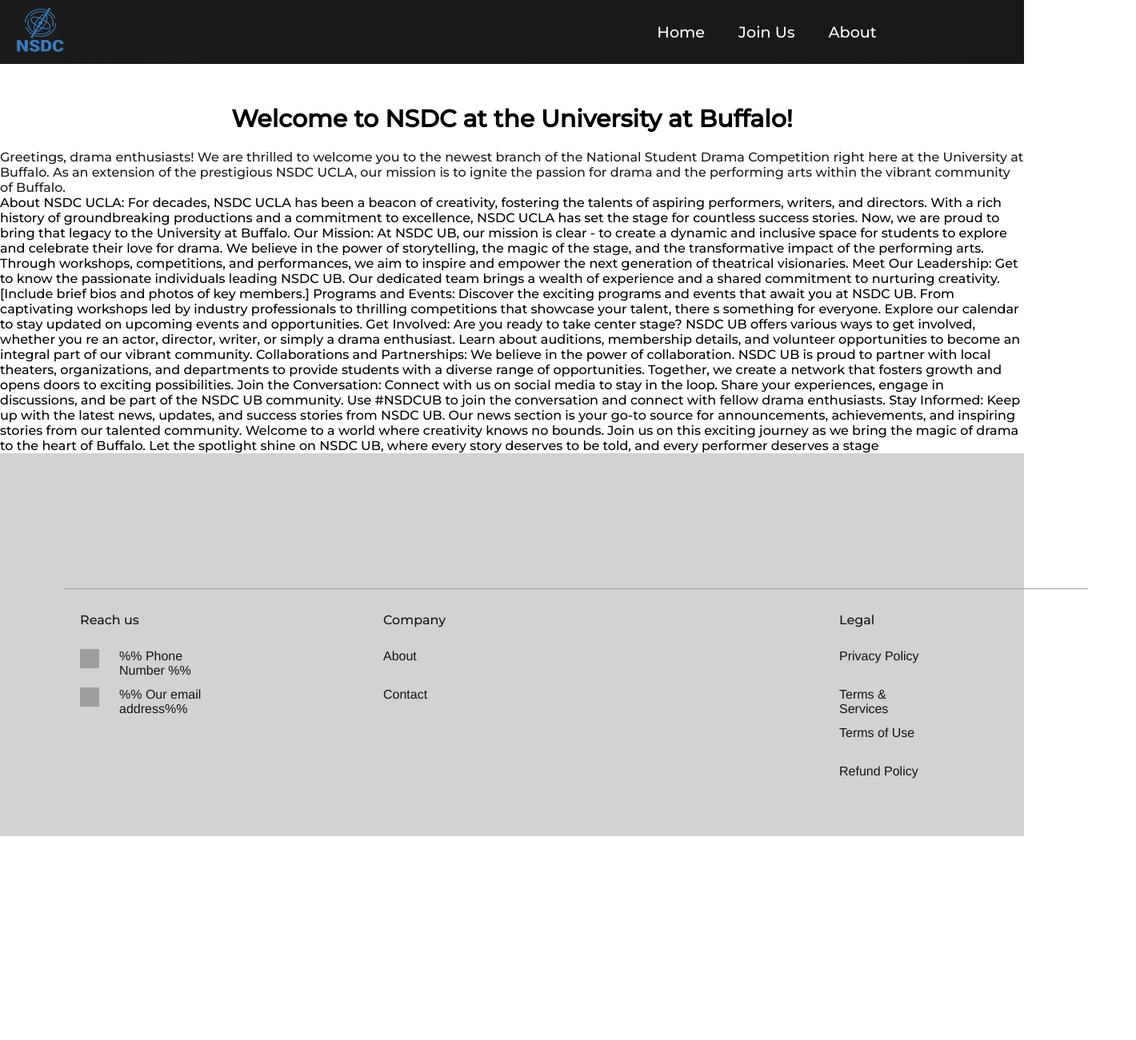
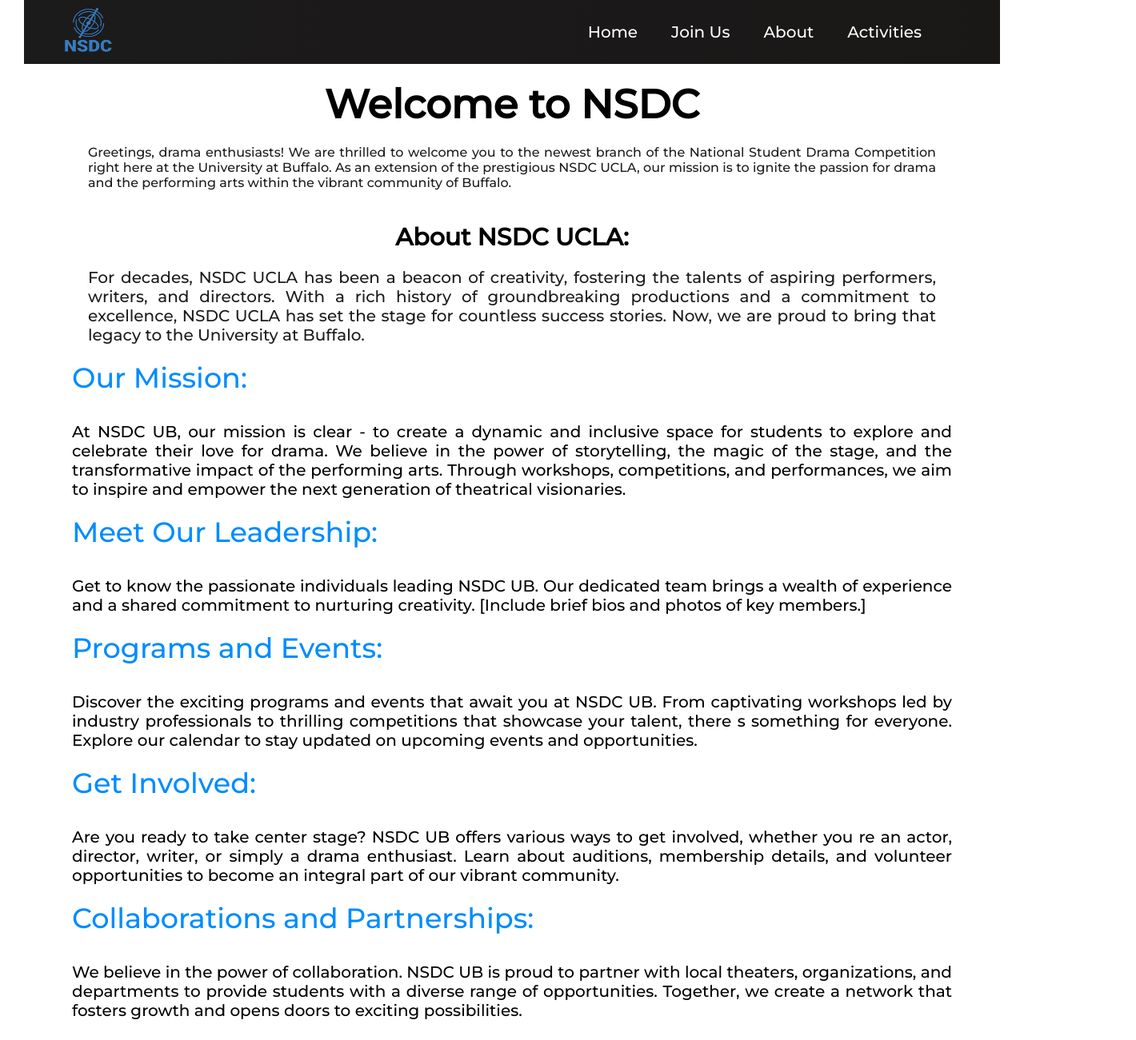
Before and after one commit to UBNSDC2023/UBNSDC, a React (Vite) app: page / in a window 1280 px wide. Shown: the top 1301 px of the page at 80% size, 1420 px wide, since content can reach past the window. Before the commit the page ends 1046 px from the top, so only its background shows below. Built offline with nearby package versions, Linux system fonts and the light colour scheme; grey boxes are pictures that could not be loaded.

Commit message:
Nov 20th Commit

```diff
--- a/src/components/Navbar/Navbar.css
+++ b/src/components/Navbar/Navbar.css
@@ -33,7 +33,7 @@
 }
 
 .nav-links {
-  color: #fff;
+  color: #fff !important;
   display: flex;
   align-items: center;
   text-decoration: none;
--- a/src/components/Navbar/Navbar.jsx
+++ b/src/components/Navbar/Navbar.jsx
@@ -53,11 +53,11 @@
 
 
 
-            <li className='nav-item last'>
+            <li className='nav-item'>
               <NavLink to='/Activities' className='nav-links' onClick={closeMobileMenu}>
-                <p className='lastfucking'>
+
                   Activities
-                  </p>
+
                   </NavLink>
                   </li>
 
--- a/src/pages/Activities/Activities.module.css
+++ b/src/pages/Activities/Activities.css
@@ -11,6 +11,6 @@
         background-size: cover;
         transform: translate3d(0px, 14.5px, 0px);
         max-height: 100px;
-        font-size: 200px;
+        font-size: 20px;
         padding: 10px;
 }
--- a/src/pages/Activities/Activities.jsx
+++ b/src/pages/Activities/Activities.jsx
@@ -1,4 +1,4 @@
-import './Activities.module.css'
+import './Activities.css'
 import ActivityComponent from './ActivityComponent'
 
 function Activities() {
--- /dev/null
+++ b/src/pages/Home/Home.css
@@ -0,0 +1,58 @@
+
+.home-container{
+        background-color: rgb(255, 255, 255);
+}
+
+.heading-home{
+        align-content: center center;
+        font-size: 50px;
+        padding-bottom: 20px;
+        padding-top: 20px;
+        text-align: center;
+}
+
+
+
+.heading-text {
+        align-content: center center;
+        padding-bottom: 20px;
+        padding-left: 50px;
+        padding-right: 50px;
+        text-align: justify;
+
+}
+
+.About-NSDC{
+        text-align: center;
+        padding-bottom: 20px;
+        padding-top: 20px;
+}
+
+.about-content{
+        font-style: normal;
+        font-size: 20px;
+        align-content: center center;
+        padding-bottom: 20px;
+        padding-left: 50px;
+        padding-right: 50px;
+        text-align: justify;
+
+}
+
+h4{
+        color: rgb(0, 140, 255) !important;
+        padding-bottom: 10px !important;
+        font-size: 35px !important;
+
+}
+
+div {
+        font-style: normal;
+        font-size: 20px;
+        align-content: center center;
+        padding-bottom: 20px;
+        padding-left: 30px;
+        padding-right: 30px;
+        text-align: justify;
+
+}
--- a/src/pages/Home/Home.jsx
+++ b/src/pages/Home/Home.jsx
@@ -1,57 +1,98 @@
-import  { useEffect, useState } from 'react'
-import { getBoardMembers } from '../../components/services/apiBoard_Members';
-import "./Home.module.css"
+import "./Home.css"
 
 
 function Home() {
 
 
   return (
+<>
     <div className='home-container'>
-
-      <h3 className='heading'>
-        Welcome to NSDC at the University at Buffalo!
+      <h3 className='heading-home'>
+        Welcome to NSDC
         </h3>
 
-    <p className='QIS'>
+    <p className='heading-text'>
     Greetings, drama enthusiasts! We are thrilled to welcome you to the newest branch of the National Student Drama Competition right here at the University at Buffalo. As an extension of the prestigious NSDC UCLA, our mission is to ignite the passion for drama and the performing arts within the vibrant community of Buffalo.
   </p>
 
-About NSDC UCLA:
+  <h2 className="About-NSDC">
+    About NSDC UCLA:
+    </h2>
 
-For decades, NSDC UCLA has been a beacon of creativity, fostering the talents of aspiring performers, writers, and directors. With a rich history of groundbreaking productions and a commitment to excellence, NSDC UCLA has set the stage for countless success stories. Now, we are proud to bring that legacy to the University at Buffalo.
+<p className="about-content">
+  For decades, NSDC UCLA has been a beacon of creativity, fostering the talents of aspiring performers, writers, and directors. With a rich history of groundbreaking productions and a commitment to excellence, NSDC UCLA has set the stage for countless success stories. Now, we are proud to bring that legacy to the University at Buffalo.</p>
 
-Our Mission:
+<div className="mission-home">
 
+<h4> Our Mission: </h4>
+<br/>
 At NSDC UB, our mission is clear - to create a dynamic and inclusive space for students to explore and celebrate their love for drama. We believe in the power of storytelling, the magic of the stage, and the transformative impact of the performing arts. Through workshops, competitions, and performances, we aim to inspire and empower the next generation of theatrical visionaries.
 
-Meet Our Leadership:
+</div>
 
+<div>
+
+<h4>Meet Our Leadership:</h4>
+<br/>
 Get to know the passionate individuals leading NSDC UB. Our dedicated team brings a wealth of experience and a shared commitment to nurturing creativity. [Include brief bios and photos of key members.]
 
+</div>
+
+<div>
+<h4>
+
 Programs and Events:
-
+</h4>
+<br/>
 Discover the exciting programs and events that await you at NSDC UB. From captivating workshops led by industry professionals to thrilling competitions that showcase your talent, there s something for everyone. Explore our calendar to stay updated on upcoming events and opportunities.
 
+</div>
+<div>
+<h4>
+
 Get Involved:
+</h4>
+<br/>
 
 Are you ready to take center stage? NSDC UB offers various ways to get involved, whether you re an actor, director, writer, or simply a drama enthusiast. Learn about auditions, membership details, and volunteer opportunities to become an integral part of our vibrant community.
+</div>
+<div>
 
+<h4>
 Collaborations and Partnerships:
+</h4>
+<br/>
+We believe in the power of collaboration. NSDC UB is proud to partner with local theaters, organizations, and departments to provide students with a diverse range of opportunities. Together, we create a network that fosters growth and opens doors to exciting possibilities.
+</div>
 
-We believe in the power of collaboration. NSDC UB is proud to partner with local theaters, organizations, and departments to provide students with a diverse range of opportunities. Together, we create a network that fosters growth and opens doors to exciting possibilities.
+<div>
+<h4>
 
 Join the Conversation:
-
+</h4>
+<br/>
 Connect with us on social media to stay in the loop. Share your experiences, engage in discussions, and be part of the NSDC UB community. Use #NSDCUB to join the conversation and connect with fellow drama enthusiasts.
 
+</div>
+
+<div>
+<h4>
+
 Stay Informed:
-
+</h4>
+<br/>
 Keep up with the latest news, updates, and success stories from NSDC UB. Our news section is your go-to source for announcements, achievements, and inspiring stories from our talented community.
 
 Welcome to a world where creativity knows no bounds. Join us on this exciting journey as we bring the magic of drama to the heart of Buffalo. Let the spotlight shine on NSDC UB, where every story deserves to be told, and every performer deserves a stage
+</div>
+</div>
+
+
+    <div className='FAQ'>
+        <h4> Frequently Asked Questions</h4>
 
     </div>
+    </>
   )
 }
 
--- a/src/pages/Home/Home.module.css
+++ /dev/null
@@ -1,16 +0,0 @@
-.home-container{
-        background-color: antiquewhite;
-}
-
-.heading{
-        font-size: 20px;
-        align-content: center;
-        background-color: aquamarine;
-}
-
-.QIS {
-        align-content: center;
-        padding-bottom: 20px;
-        font-size: 200px;
-        background-color: rgb(244, 52, 22);
-}
```
Also changed, not shown: src/pages/Home/FAQComponent.jsx (added, +9 -0 lines).
